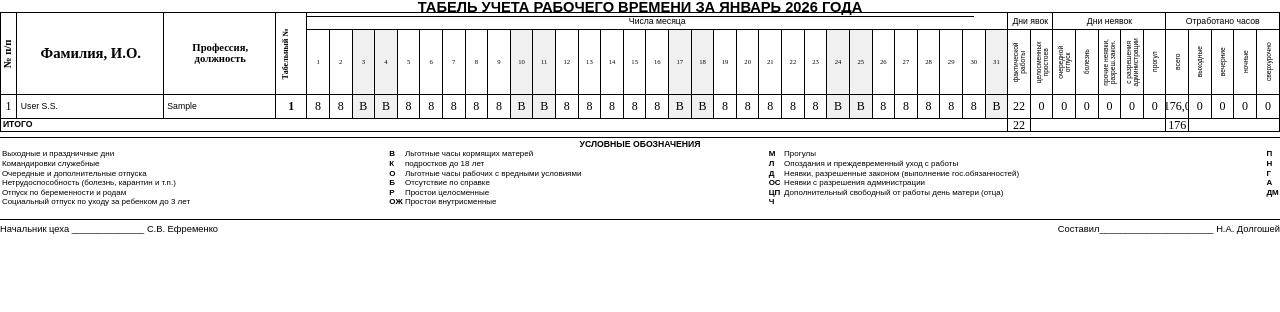
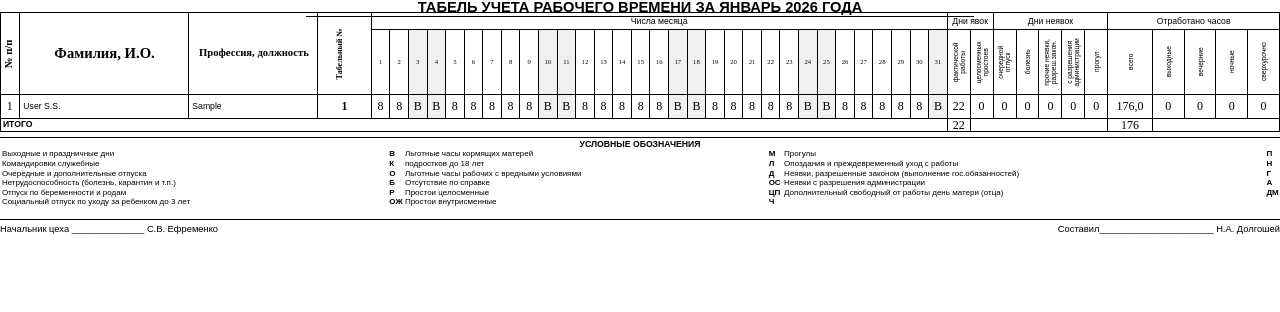
Before and after one commit to k1slee/worktime_tracking, a Django app: page /timesheet/print-monthly/ in a window 1280 px wide. Shown: the part 68-380 px from the top of the page. Run offline with Django 4.2, Linux system fonts and the light colour scheme; a user stored in the database is signed in; tables that the repository leaves empty hold one stand-in row (values such as "Sample post").

Commit message:
правка размеров колонок

```diff
--- a/templates/timesheet/print_monthly_table.html
+++ b/templates/timesheet/print_monthly_table.html
@@ -115,7 +115,7 @@
         border-collapse: collapse;
         font-size: 6.5pt;
         page-break-inside: auto;
-        table-layout: fixed;
+        table-layout: auto !important;
         border: 1pt solid #000;
     }
 
@@ -201,45 +201,45 @@
 
     /* Стили для конкретных колонок - ДОЛЖНЫ БЫТЬ ПОСЛЕ .vertical-header */
     .col-days-work { /* фактической работы */
-        width: 10mm !important;
-        min-width: 10mm !important;
-        max-width: 10mm !important;
+        width: 5mm !important;
+        min-width: 5mm !important;
+        max-width: 5mm !important;
     }
 
     .col-days-downtime { /* целосменных простоев */
-        width: 10mm !important;
-        min-width: 10mm !important;
-        max-width: 10mm !important;
+        width: 5mm !important;
+        min-width: 5mm !important;
+        max-width: 5mm !important;
     }
 
     .col-vacation { /* очередной отпуск */
-        width: 10mm !important;
-        min-width: 10mm !important;
-        max-width: 10mm !important;
+        width: 5mm !important;
+        min-width: 5mm !important;
+        max-width: 5mm !important;
     }
 
     .col-illness { /* болезнь */
-        width: 10mm !important;
-        min-width: 10mm !important;
-        max-width: 10mm !important;
+        width: 5mm !important;
+        min-width: 5mm !important;
+        max-width: 5mm !important;
     }
 
     .col-other-absences { /* прочие неявки */
-        width: 10mm !important;
-        min-width: 10mm !important;
-        max-width: 10mm !important;
+        width: 5mm !important;
+        min-width: 5mm !important;
+        max-width: 5mm !important;
     }
 
     .col-admin-permission { /* с разрешения администрации */
-        width: 10mm !important;
-        min-width: 10mm !important;
-        max-width: 10mm !important;
+        width: 5mm !important;
+        min-width: 5mm !important;
+        max-width: 5mm !important;
     }
 
     .col-absence { /* прогул */
-        width: 10mm !important;
-        min-width: 10mm !important;
-        max-width: 10mm !important;
+        width: 5mm !important;
+        min-width: 5mm !important;
+        max-width: 5mm !important;
     }
 
     /* ОТРАБОТАНО ЧАСОВ */
@@ -250,27 +250,27 @@
     }
 
     .col-weekend-hours { /* выходные */
-        width: 10mm !important;
-        min-width: 10mm !important;
-        max-width: 10mm !important;
+        width: 7mm !important;
+        min-width: 7mm !important;
+        max-width: 7mm !important;
     }
 
     .col-evening-hours { /* вечерние */
-        width: 10mm !important;
-        min-width: 10mm !important;
-        max-width: 10mm !important;
+        width: 7mm !important;
+        min-width: 7mm !important;
+        max-width: 7mm !important;
     }
 
     .col-night-hours { /* ночные */
-        width: 10mm !important;
-        min-width: 10mm !important;
-        max-width: 10mm !important;
+        width: 7mm !important;
+        min-width: 7mm !important;
+        max-width: 7mm !important;
     }
 
     .col-overtime { /* сверхурочно */
-        width: 10mm !important;
-        min-width: 10mm !important;
-        max-width: 10mm !important;
+        width: 7mm !important;
+        min-width: 7mm !important;
+        max-width: 7mm !important;
     }
     /* Колонки часов */
     .col-hours {
```
